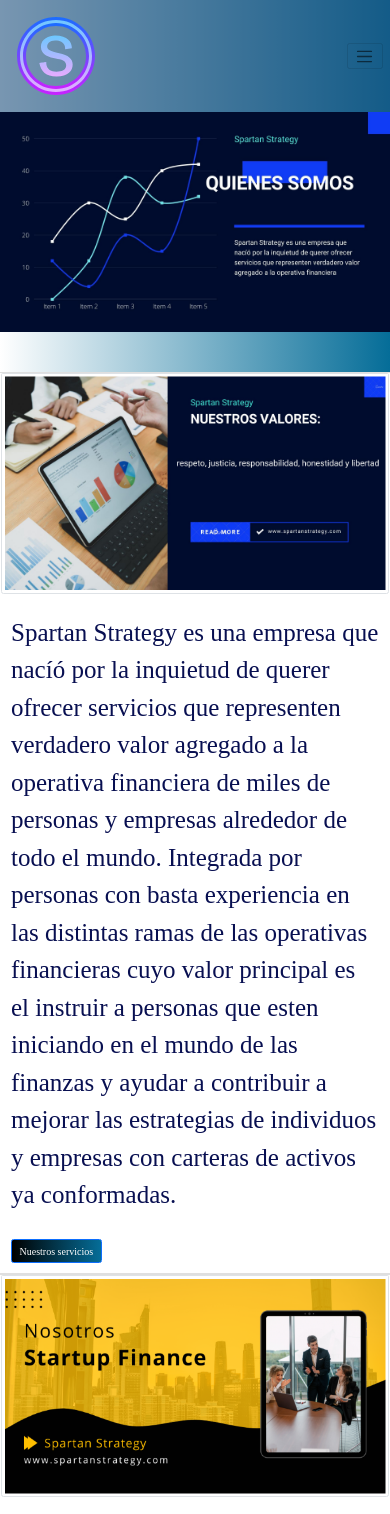
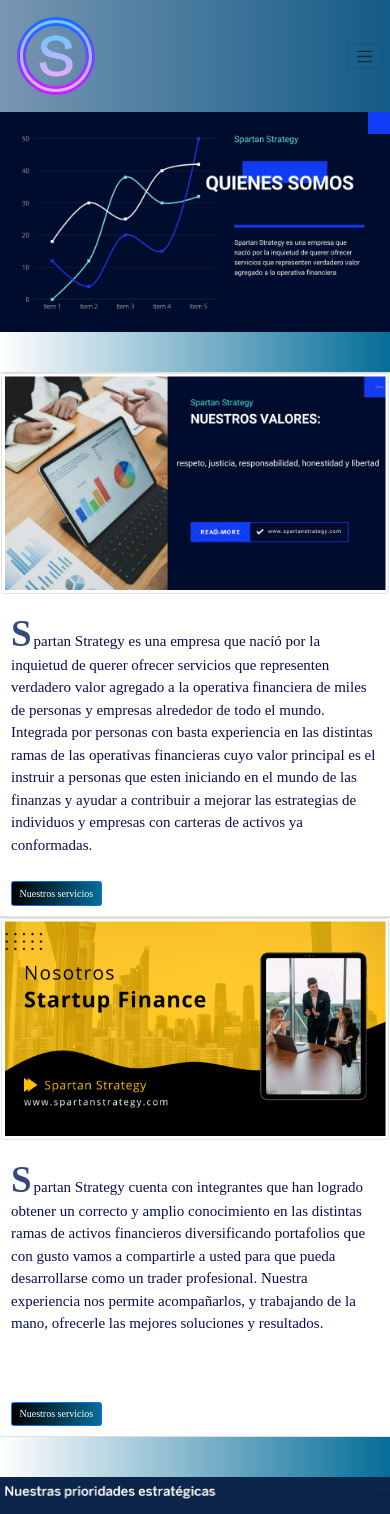
Before and after one commit to Sebastiangabrielesposito/repo_1, a plain HTML site: page views/quienessomos.html in a window 390 px wide. Shown: the top 1514 px of the page. Drawn offline with nearby package versions, Linux system fonts and the light colour scheme; a web font is replaced by a local one.

Commit message:
subida de modificaciones varias

```diff
--- a/css/style.css
+++ b/css/style.css
@@ -38,7 +38,6 @@
 .dropdown-menu{
 	background: #056D98;
 }
-
 
 /*end nav*/
 
@@ -122,6 +121,11 @@
 	background: linear-gradient(to right , black,#056D98);
 	color:white ;
 
+}
+.mercado-enviar:hover{
+	color: #B0D8E8;
+	transition: 0.7s;
+	border-radius: 50%;
 }
 
 .mercado-enviar-1{
@@ -257,12 +261,53 @@
 	font-size: rem;
 	margin-top: 15px;
 }
+
 .nosotros-enviar-2{
 	background: linear-gradient(to right , black,#056D98);
 	color:white ;
 	font-size: rem;
 	margin-top: 57px;
 }
+
+.transition:hover{
+	color:#B0D8E8;
+	background: linear-gradient(#056D98,black);
+	transition: all 1s;
+	border-radius: 50%;
+	border: none;
+}
+
+.main-p-nosotros{
+	color:#080F51 ;
+	font-size: 1.5em;
+	margin-top: 10px;
+}
+
+#selectores p.sparta:first-letter{
+	color: #354880;
+	font-size: 3.7rem;
+	line-height: 4rem;
+	font-weight: 800;
+	margin-right: 2px;
+}
+
+/*inicio animaciones nosotros*/
+
+@keyframes opacidad{
+	from{opacity: 0}
+	to{opacity: 1}
+}
+
+.nosotros-h3{
+	animation-name: opacidad;
+	animation-duration: 7s;
+}
+.nosotros-metodos{
+	animation-name: opacidad;
+	animation-duration: 7s;
+}
+
+
 
 
 @media (max-width: 1024px){
@@ -297,6 +342,7 @@
 
 
 /*start contacto.html*/
+
 .header-img-contacto{
 	width: 100% ;
 }
@@ -320,13 +366,28 @@
 	font-size: 3.2rem;
 }
 
+.contacto-empresa:hover{
+	color: #2CA0CE;
+}
+
+
 .contacto-enviar{
 	background: linear-gradient(to right , black,#056D98);
 	color:white ;
 	font-size: 1.4rem;
 	margin-top: 30px;
+	cursor: pointer;
+	border: none;
+	transition: .7s;
 
 }
+
+.contacto-enviar:hover{
+	color:#B0D8E8;
+
+}
+
+
 .contacto-mapa{
 	display: flex;
 	justify-content: center;
@@ -347,6 +408,7 @@
 		width: 100%;
 	}
 }
+
 
 /*end contacto.html*/
 
@@ -423,52 +485,26 @@
 }
 /*end footer*/
 
+
 /*start animaciones*/
 
-@keyframes opacidad{
-	from{opacity: 0}
-	to{opacity: 1}
-}
 
-.nosotros-h3{
-	animation-name: opacidad;
-	animation-duration: 7s;
-}
-.nosotros-metodos{
-	animation-name: opacidad;
-	animation-duration: 7s;
-}
-/*
+
 .index__foto{
 	animation-name: opacidad;
 	animation-duration: 3s;
 }
 
-.transition:hover{
-	color:#6CCEE0;
-	background: linear-gradient(#056D98,black);
-	transition: all 1s;
-	border-radius: 50%;
-}
+
+/*
+
 
 .transition{
 	background: #B0D8E8;
 	color:white ;
 }
 
-.contacto__mensaje{
-	animation-name: opacidad;
-	animation-duration: 3s;
-	animation-timing-function : ease-in-out;
-	color: #788E99;
-}
 
-.transition__nav:hover{
-	color:#6CCEE0;
-	transition: all 1s;
-}
-.transition__nav{
-	color:white ;
 }
 /*end animaciones*/
 
--- a/views/quienessomos.html
+++ b/views/quienessomos.html
@@ -19,7 +19,7 @@
     <!-- start nav -->
     <nav class="navbar navbar-expand-lg navbar-light bg-nav sticky-top">
 		<div class="container-fluid">
-	    	<a class="navbar-brand " href="../index.html">
+	    	<a class="navbar-brand" href="../index.html">
 	        <img src="../img/logospartan1.svg" alt="logo spartan strategy servicios financieros" class="logo">
 	      	</a>
 	      	<button class="navbar-toggler" type="button" data-bs-toggle="collapse" data-bs-target="#navbarSupportedContent" aria-controls="navbarSupportedContent" aria-expanded="false" aria-label="Toggle navigation">
@@ -28,16 +28,16 @@
 	      	<div class="collapse navbar-collapse" id="navbarSupportedContent">
 	        	<ul class="navbar-nav ms-auto mb-2 mb-lg-0 ">
 		          	<li class="nav-item">
-		            		<a class="nav-link active" aria-current="page" href="../views/mercados.html">Mercados</a>
+		            	<a class="nav-link active" aria-current="page" href="../views/mercados.html">Mercados</a>
 		        	</li>
 		        	<li class="nav-item">
-		            		<a class="nav-link active" href="../views/servicios.html">Servicios</a>
+		            	<a class="nav-link active" href="../views/servicios.html">Servicios</a>
 		        	</li>
 		        	<li class="nav-item">
-		            		<a class="nav-link active" href="../views/quienessomos.html">Quienes somos</a>
+		            	<a class="nav-link active" href="../views/quienessomos.html">Quienes somos</a>
 		        	</li>
 		        	<li class="nav-item">
-		            		<a class="nav-link active" href="../views/contacto.html">Contacto</a>
+		            	<a class="nav-link active" href="../views/contacto.html">Contacto</a>
 		        	</li>
 		        </ul>
 	      	</div>
@@ -57,20 +57,20 @@
   		<section class="py-3 ">
         	<div class="row main-nosotros my-5">
         		<div class="card col-md-4 ">
-		  			<img src="../img/img-nosotros1.jpg" class="card-img-top w-100  img-thumbnail" alt="foto de nosotros 2">
-		  			<div class="card-body">
-		    		<h2 class="card-title index-h3"></h2>
-		    		<p class="card-text main-p-mercado">Spartan Strategy es una empresa que nacíó por la inquietud de querer ofrecer servicios que representen verdadero valor agregado a la operativa financiera de miles de personas y empresas alrededor de todo el mundo. Integrada por personas con basta experiencia en las distintas ramas de las operativas financieras cuyo valor principal es el instruir a personas que esten iniciando en el mundo de las finanzas y ayudar a contribuir a mejorar las estrategias de individuos y empresas con carteras de activos ya conformadas.</p>
-		    		<a href="../views/servicios.html" class="btn btn-primary nosotros-enviar">Nuestros servicios</a>
+		  			<a href="../views/servicios.html#6"><img src="../img/img-nosotros1.jpg" class="card-img-top w-100  img-thumbnail" alt="foto de nosotros 2"></a>
+		  			<div class="card-body" id="selectores">
+			    		<h2 class="card-title index-h3"></h2>
+			    		<p class="card-text main-p-nosotros sparta">Spartan Strategy es una empresa que nacíó por la inquietud de querer ofrecer servicios que representen verdadero valor agregado a la operativa financiera de miles de personas y empresas alrededor de todo el mundo. Integrada por personas con basta experiencia en las distintas ramas de las operativas financieras cuyo valor principal es el instruir a personas que esten iniciando en el mundo de las finanzas y ayudar a contribuir a mejorar las estrategias de individuos y empresas con carteras de activos ya conformadas.</p>
+			    		<a href="../views/servicios.html#6" class="btn btn-primary nosotros-enviar transition">Nuestros servicios</a>
 		  			</div>
 				</div>
 
-    			<div class="card col-md-4">
-		  			<img src="../img/img-nosotros.png" class="card-img-top w-100  img-thumbnail" alt="fotos de nosotros 1">
-		  			<div class="card-body">
+    			<div class="card col-md-4" id="selectores">
+		  			<a href="../views/servicios.html#6"><img src="../img/img-nosotros.png" class="card-img-top w-100  img-thumbnail" alt="fotos de nosotros 1">
+		  			<div class="card-body"></a>
 		    			<h2 class="card-title index-h3"></h2>
-		    			<p class="card-text main-p-mercado">Spartan Strategy cuenta con integrantes que han logrado obtener un correcto y amplio conocimiento en las distintas ramas de activos financieros diversificando portafolios que con gusto vamos a compartirle a usted para que pueda desarrollarse como un trader profesional. Nuestra experiencia nos permite acompañarlos, y trabajando de la mano, ofrecerle las mejores soluciones y resultados.</p>
-		    			<a href="../views/servicios.html" class="btn btn-primary nosotros-enviar-2">Nuestros servicios</a>
+		    			<p class="card-text main-p-nosotros sparta">Spartan Strategy cuenta con integrantes que han logrado obtener un correcto y amplio conocimiento en las distintas ramas de activos financieros diversificando portafolios que con gusto vamos a compartirle a usted para que pueda desarrollarse como un trader profesional. Nuestra experiencia nos permite acompañarlos, y trabajando de la mano, ofrecerle las mejores soluciones y resultados.</p>
+		    			<a href="../views/servicios.html#6" class="btn btn-primary nosotros-enviar-2 transition">Nuestros servicios</a>
 		  			</div>
           		</div>
           	</div>
```
Also changed, not shown: index.html (+3 -4 lines), views/contacto.html (+11 -10 lines), views/servicios.html (+5 -5 lines).
